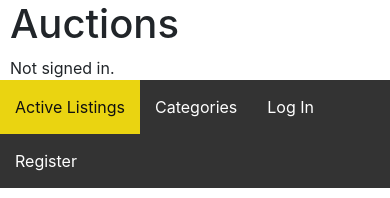
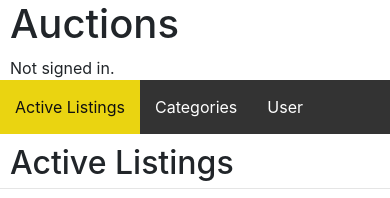
Before and after one commit to loki-pepe/commerce, a Django app: page / in a window 390 px wide. Shown: the top 198 px of the page. Run offline with Django 3.2, Linux system fonts and the light colour scheme; data comes from the database, SQL or seed files in the repository; both versions use the stored data as it was after the commit; some libraries are stand-ins or nearby versions.

Commit message:
navbar: replace 5 right-hand buttons with single one under 860px

```diff
--- a/auctions/static/auctions/styles.css
+++ b/auctions/static/auctions/styles.css
@@ -1,5 +1,19 @@
 body {
     padding: 10px;
+}
+
+.card {
+    width: 200px;
+    height: 400px;
+    margin: 10px;
+}
+
+.card .description {
+    height: 50px;
+}
+
+.card .image {
+    text-align: center;
 }
 
 #header {
@@ -15,6 +29,7 @@ hr {
 
 img {
     max-width: 200px; /* Privremeno */
+    max-height: 200px;
 }
 
 #main {
@@ -66,6 +81,10 @@ img {
     padding-top: 10px;
 }
 
+.phone {
+    display: none;
+}
+
 #top {
     background-color: #fff;
 }
@@ -79,3 +98,22 @@ ul {
     margin: 0;
     padding: 0;
 }
+
+
+
+
+
+@media screen and (max-width:860px) {
+
+    .desktop {
+        display: none;
+    }
+
+    .phone {
+        display: unset;
+    }
+}
+
+@media screen and (max-width:480px) {
+
+}
--- a/auctions/templates/auctions/index.html
+++ b/auctions/templates/auctions/index.html
@@ -4,18 +4,18 @@
     <ul>
         {% if listings %}
             {% for listing in listings %}
-                <li>
+                <li class="card">
                     <div>
                         <h3><a href="{% url 'listing' listing.id %}">{{ listing.title }}</a></h3>
                     </div>
-                    <div>
+                    <div class="image">
                         {% if listing.image %}
                             <img src="{{ listing.image }}">
                         {% else %}
                             <img src="https://upload.wikimedia.org/wikipedia/commons/1/14/No_Image_Available.jpg?20200913095930">
                         {% endif %}
                     </div>
-                    <div>
+                    <div class="description">
                         {{ listing.description }}
                     </div>
                     <div>
--- a/auctions/templates/auctions/layout.html
+++ b/auctions/templates/auctions/layout.html
@@ -38,47 +38,50 @@
                             <a href="{% url 'categories' %}">Categories</a>
                         {% endif %}
                     </li>
+                    <li class="phone">
+                        <a>User</a>
+                    </li>
                     {% if user.is_authenticated %}
-                        <li>
+                        <li class="desktop">
                             {% if request.path == "/new" %}
                                 <a class="active" href="{% url 'new' %}">Create Listing</a>
                             {% else %}
                                 <a href="{% url 'new' %}">Create Listing</a>
                             {% endif %}
                         </li>
-                        <li>
+                        <li class="desktop">
                             {% if request.path == "/watchlist" %}
                                 <a class="active" href="{% url 'watchlist' %}">Watchlist<button>{{ request.watchlist_count }}</button></a>
                             {% else %}
                                 <a href="{% url 'watchlist' %}">Watchlist<button>{{ request.watchlist_count }}</button></a>
                                 {% endif %}
                         </li>
-                        <li>
+                        <li class="desktop">
                             {% if request.path == "/my_listings" %}
                                 <a class="active" href="{% url 'my_listings' %}">My Listings<button>{{ request.my_listings_count }}</button></a>
                             {% else %}
                                 <a href="{% url 'my_listings' %}">My Listings<button>{{ request.my_listings_count }}</button></a>
                             {% endif %}
                         </li>
-                        <li>
+                        <li class="desktop">
                             {% if request.path == "/bought_items" %}
                                 <a class="active" href="{% url 'bought_items' %}">Bought Items<button>{{ request.bought_items_count }}</button></a>
                             {% else %}
                                 <a href="{% url 'bought_items' %}">Bought Items<button>{{ request.bought_items_count }}</button></a>
                             {% endif %}
                         </li>
-                        <li>
+                        <li class="desktop">
                             <a href="{% url 'logout' %}">Log Out</a>
                         </li>
                     {% else %}
-                        <li>
+                        <li class="desktop">
                             {% if request.path == "/login" %}
                                 <a class="active" href="{% url 'login' %}">Log In</a>
                             {% else %}
                                 <a href="{% url 'login' %}">Log In</a>
                             {% endif %}
                         </li>
-                        <li>
+                        <li class="desktop">
                             {% if request.path == "/register" %}
                                 <a class="active" href="{% url 'register' %}">Register</a>
                             {% else %}
```
Also changed, not shown: db.sqlite3.
